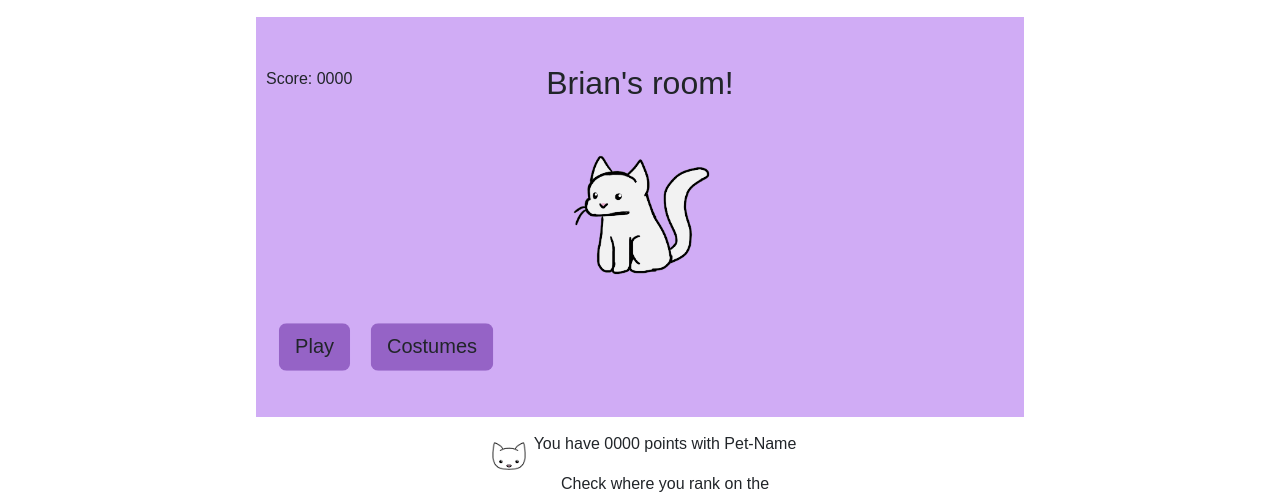
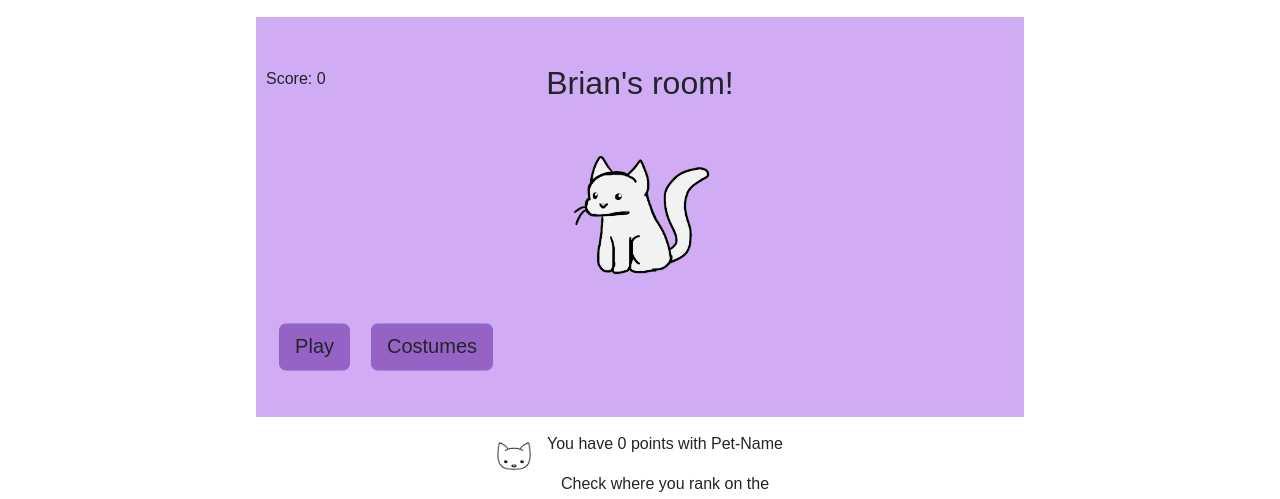
Before and after one commit to StargazerSwing955/260startup, a React (Vite) app: page /play in a window 1280 px wide. Shown: the part 218-717 px from the top of the page. Built offline with nearby package versions, Linux system fonts and the light colour scheme; a web font is replaced by a local one.

Commit message:
adding where I think things will go

```diff
--- a/src/app.jsx
+++ b/src/app.jsx
@@ -74,11 +74,11 @@ function NotFound(){
 // Things I need to set up in JSX, but don't know where to put
 /*
 
-Quote randomizer (to be done with the about page)
+Quote randomizer (to be done with the about page) [done]
 pet_state - including name (change when selecting span in room label) and current costume
 Costume array - array of arrays containing [sprite, icon] that can then be iterated on to determine what costume should be displayed
 play functions
-player login - and tying it to pet_state
+player login [done] - and tying it to pet_state
 Score and score counter - figure out how to do scoring with the single thread
 appending scores to the leaderboard
 
--- a/src/play/play.jsx
+++ b/src/play/play.jsx
@@ -1,7 +1,7 @@
 import React from 'react';
 import { NavLink } from 'react-router-dom';
 
-export function Play({user, petState}) {
+export function Play({user, petState, score}) {
 
 
 
@@ -25,7 +25,7 @@ export function Play({user, petState}) {
 
             <h2 className="pet-room-name"><span className="Pet-Name">{petState.petName}</span>&apos;s room!</h2>
             {/* <!-- likely auto gen a name at first --> */}
-            <p className="score-topleft">Score: <span className="score">0000</span></p>
+            <p className="score-topleft">Score: <span className="score">{score}</span></p>
 
             {/* <!-- pet itself --> */}
               <div className="pet-box"> {/* <!--box for holding pet's hostage /j (for styling sprite relative to container) --> */}
@@ -46,7 +46,7 @@ export function Play({user, petState}) {
 
         {/* <!-- under room content --> */}
         <div className="Under-room-content">
-        <p> <img className="pet-icon float" src="..\pet_sprites\base_icon.png" alt="Pet head icon"/> {/* <!--icon should float left-->*/}You have <span className="score">0000</span> points with <span className="Pet-Name">Pet-Name</span></p>
+        <p> <img className="pet-icon float" src="..\pet_sprites\base_icon.png" alt="Pet head icon"/> {/* <!--icon should float left-->*/}You have <span className="score">{score}</span> points with <span className="Pet-Name">Pet-Name</span></p>
         <p>Check where you rank on the <NavLink to='/leaderboard'>leaderboard</NavLink>!</p>
         </div>
 
--- a/src/service.js
+++ b/src/service.js
@@ -21,3 +21,15 @@ export function login(username, password) {
     }
     return false;
 }
+
+
+export function setCostume(score, sprite, icon) {
+    //iterate through an array with all the sprite and icon options(???)
+    //check the score and send back if meets required value || end of array
+    //setPetState()
+}
+
+export function updateScore(points) {
+    //when a certain amount of time has passed, add like 10 points
+    //setScore(score++)
+}
```
